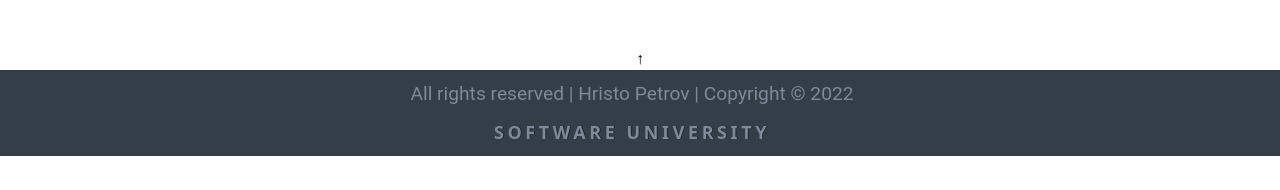
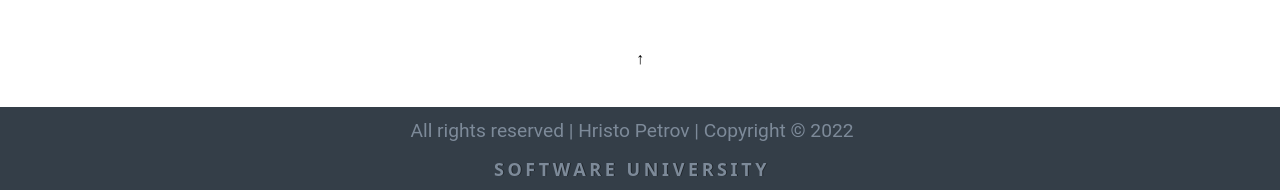
Before and after one commit to hvpetrow/make-some-good, a React (Create React App) app: page / in a window 1280 px wide. Shown: the part 607-797 px from the top of the page. Built offline with nearby package versions, Linux system fonts and the light colour scheme; no server answers; the database is empty.

Commit message:
style updated

```diff
--- a/src/components/Footer/Footer.module.css
+++ b/src/components/Footer/Footer.module.css
@@ -7,6 +7,9 @@
     justify-content: space-around;
     align-items: center;
     padding: 0rem 4rem 0 3rem;
+    position: fixed;
+    bottom: 0;
+    z-index: 10000;
 }
 
 .footer-content {
```
